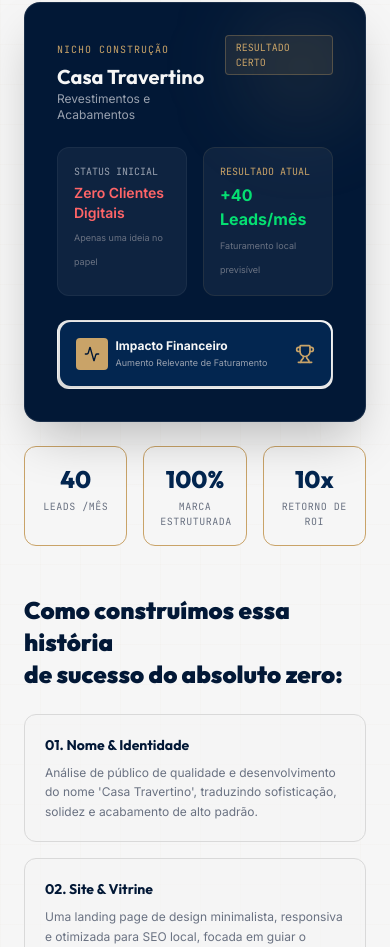
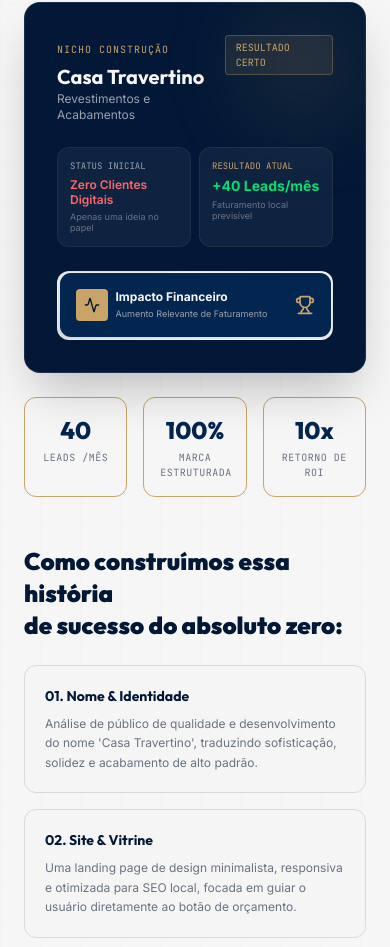
Before and after one commit to loccidigital/Site-LOCCI, a React (Vite) app: page / in a window 390 px wide. Shown: the part 6892-7839 px from the top of the page. Built offline with nearby package versions, Linux system fonts and the light colour scheme.

Commit message:
Update CaseStudy.tsx

```diff
--- a/src/components/CaseStudy.tsx
+++ b/src/components/CaseStudy.tsx
@@ -58,16 +58,16 @@ export default function CaseStudy() {
                 </span>
               </div>
 
-              <div className="grid grid-cols-2 gap-4 mt-6">
-                <div className="bg-white/5 p-4 rounded-xl border border-white/5">
-                  <span className="text-[10px] text-gray-400 font-mono uppercase block">Status Inicial</span>
-                  <span className="text-sm font-semibold text-red-400 block mt-1">Zero Clientes Digitais</span>
-                  <span className="text-[9px] text-gray-500">Apenas uma ideia no papel</span>
+              <div className="grid grid-cols-2 gap-2 sm:gap-4 mt-6">
+                <div className="bg-white/5 p-3 sm:p-4 rounded-xl border border-white/5">
+                  <span className="text-[9px] sm:text-[10px] text-gray-400 font-mono uppercase block">Status Inicial</span>
+                  <span className="text-xs sm:text-sm font-semibold text-red-400 block mt-1 leading-tight">Zero Clientes Digitais</span>
+                  <span className="text-[9px] text-gray-500 leading-tight block mt-1">Apenas uma ideia no papel</span>
                 </div>
-                <div className="bg-white/5 p-4 rounded-xl border border-gold-500/10">
-                  <span className="text-[10px] text-gold-500 font-mono uppercase block">Resultado Atual</span>
-                  <span className="text-base font-bold text-green-400 block mt-1">+40 Leads/mês</span>
-                  <span className="text-[9px] text-gray-500">Faturamento local previsível</span>
+                <div className="bg-white/5 p-3 sm:p-4 rounded-xl border border-gold-500/10">
+                  <span className="text-[9px] sm:text-[10px] text-gold-500 font-mono uppercase block">Resultado Atual</span>
+                  <span className="text-sm sm:text-base font-bold text-green-400 block mt-1 leading-tight">+40 Leads/mês</span>
+                  <span className="text-[9px] text-gray-500 leading-tight block mt-1">Faturamento local previsível</span>
                 </div>
               </div>
 
```
